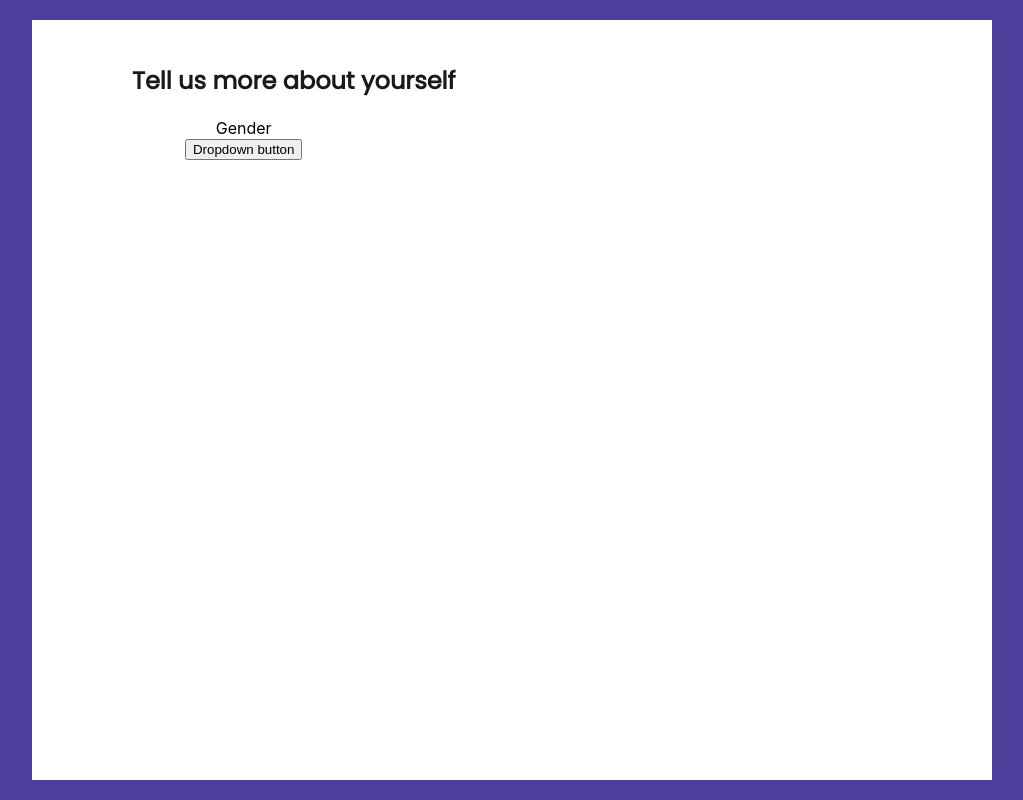
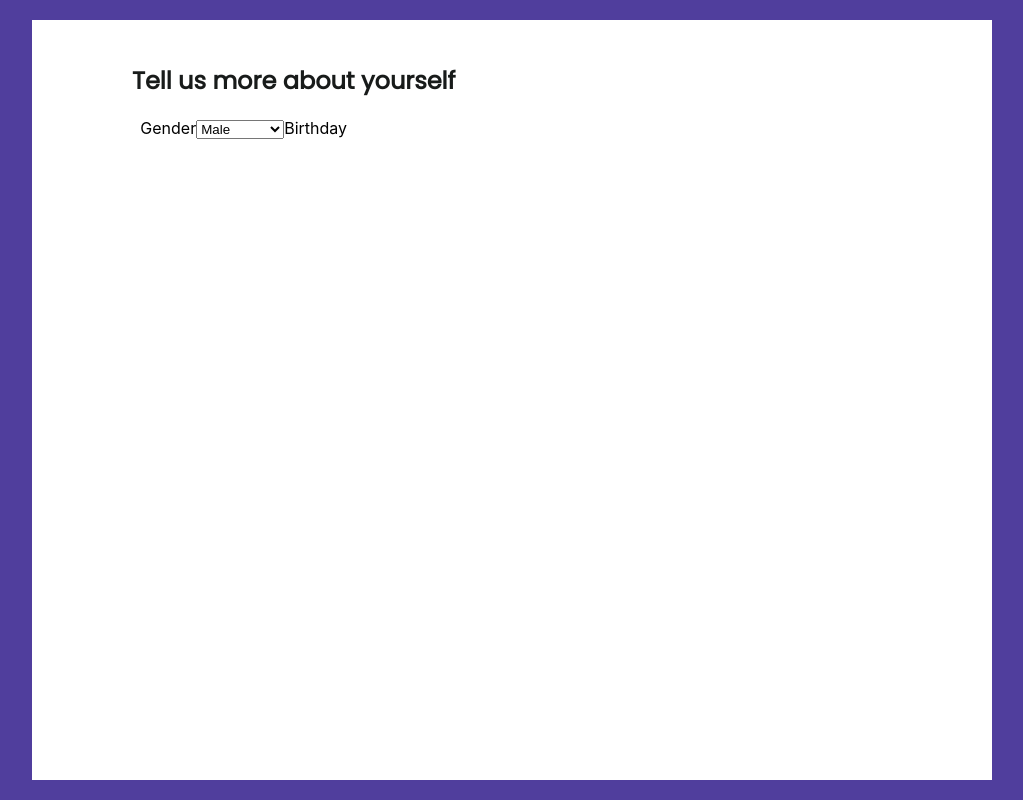
Before and after one commit to kakapoot/sc2006-swe, a React (Create React App) app: page /create_profile in a window 1280 px wide. Shown: the whole page, without its empty margins (128-1151 px from the left). Built offline with nearby package versions, Linux system fonts and the light colour scheme.

Commit message:
Update ProfileCreationPage.js

```diff
--- a/src/page/ProfileCreationPage.js
+++ b/src/page/ProfileCreationPage.js
@@ -1,5 +1,4 @@
 import React from 'react';
-import { Dropdown, DropdownButton } from 'react-bootstrap';
 import { useNavigate } from 'react-router-dom';
 import { useState } from 'react';
 
@@ -14,11 +13,12 @@ const ProfileCreationPage = () => {
           <div className="create-profile-form">
             <h1 className="create-profile-heading">Tell us more about yourself</h1>
             <label>Gender</label>
-            <DropdownButton id="dropdown-basic-button" title="Dropdown button">
-              <Dropdown.Item>Male</Dropdown.Item>
-              <Dropdown.Item>Female</Dropdown.Item>
-              <Dropdown.Item>Non-binary</Dropdown.Item>
-            </DropdownButton>
+            <select>
+              <option value="male">Male</option>
+              <option value="female">Female</option>
+              <option value="non-binary">Non-binary</option>
+            </select>
+            <label>Birthday</label>
           </div>
         </form>
       </div>
```
